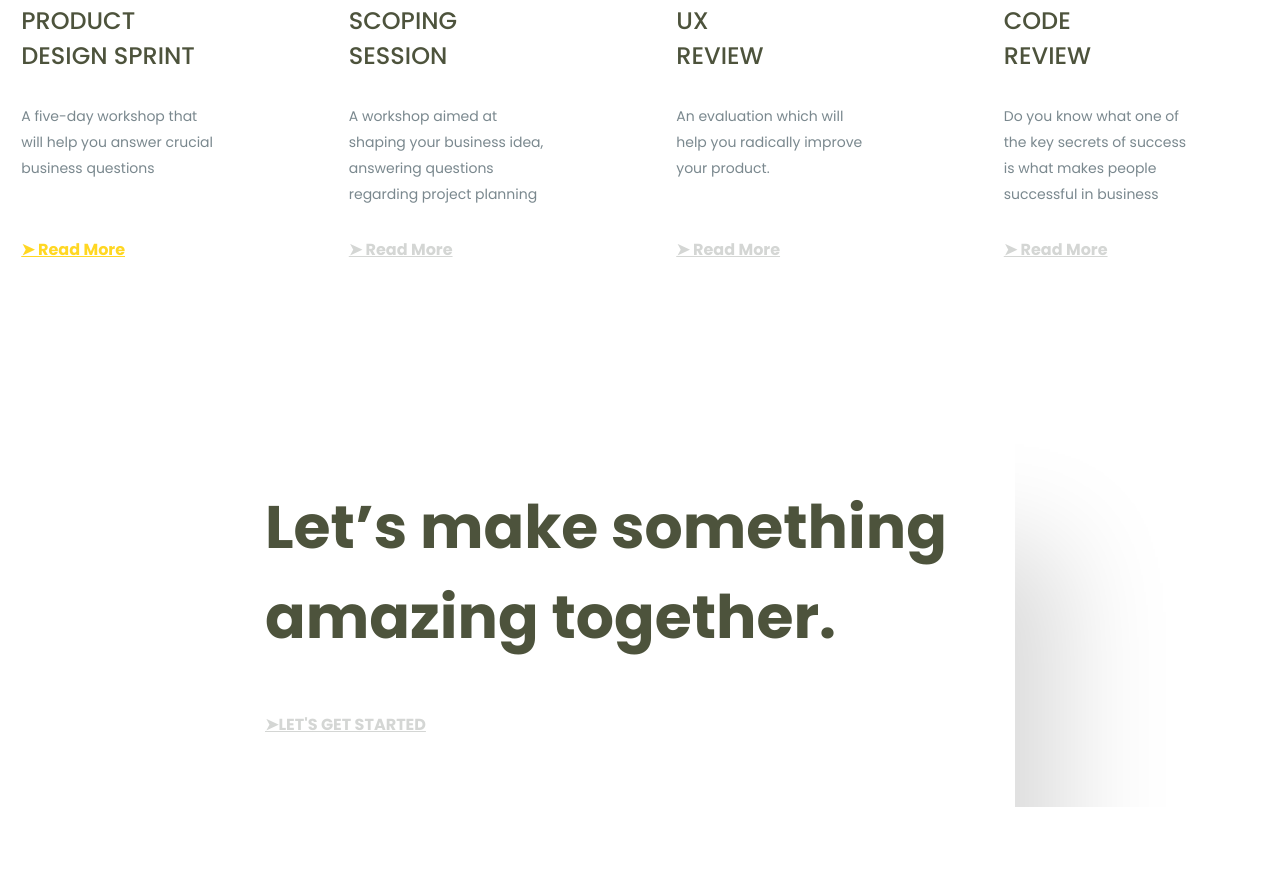
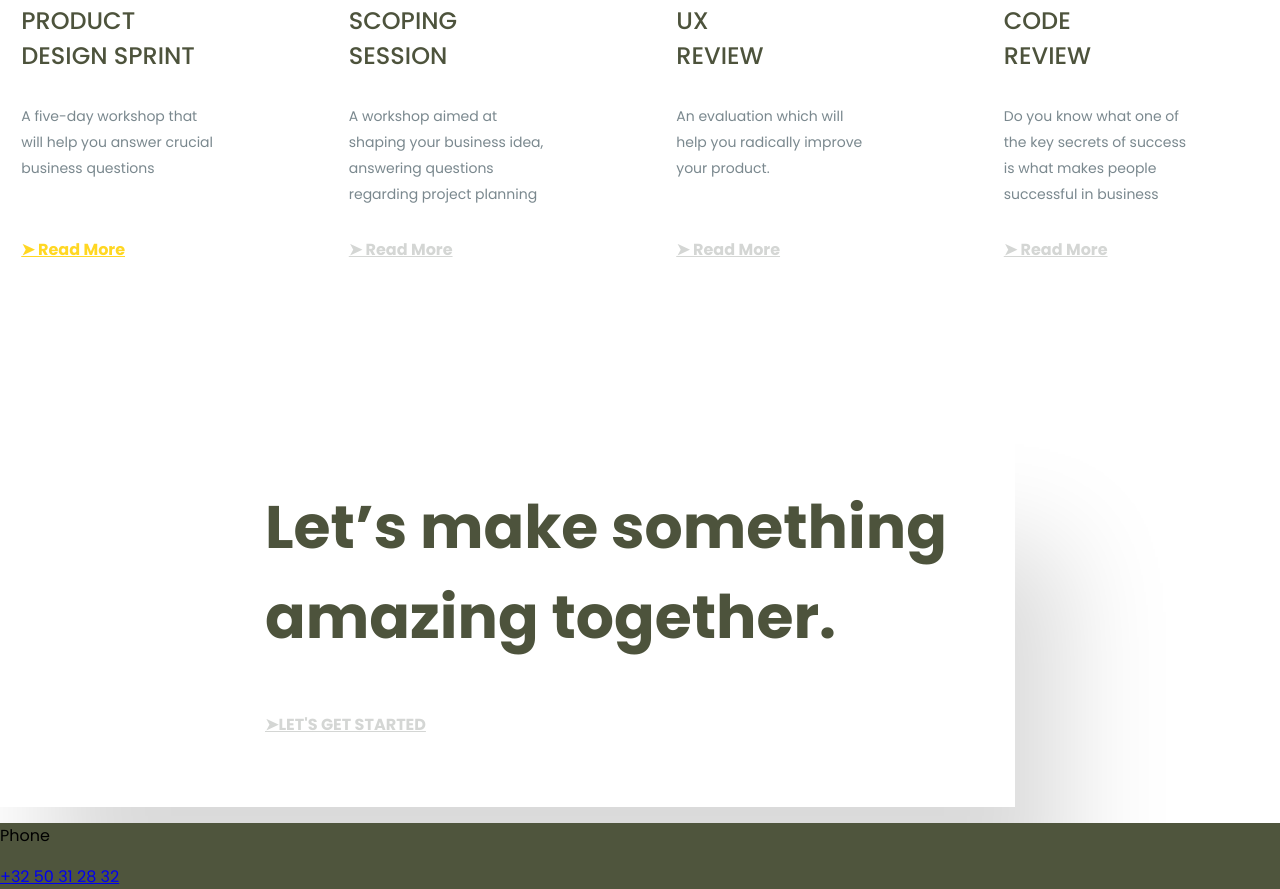
Before and after one commit to sanfranko/webovio, a plain HTML site: page index.html in a window 1280 px wide. Shown: the part 4473-5362 px from the top of the page. Before the commit the page ends 5280 px from the top, so only its background shows below. Drawn offline with Linux system fonts and the light colour scheme.

Commit message:
footer coming

```diff
--- a/index.html
+++ b/index.html
@@ -231,6 +231,18 @@
             </div>
         </section>
     </main>
+
+    <footer class="footer">
+        <div class="container">
+            <div class="footer__contact">
+                <div class="footer__contact-phone">
+                    <p class="">Phone</p>
+                    <a href="tel:+32 50 31 28 32">+32 50 31 28 32</a>
+                </div>
+                <div class="footer__contact-address"></div>
+            </div>
+        </div>
+    </footer>
 </body>
 
 </html>
--- a/style.css
+++ b/style.css
@@ -413,3 +413,7 @@ body {
 
     margin-bottom: 50px;
 }
+
+.footer {
+    background-color: #4F553D;
+}
```
